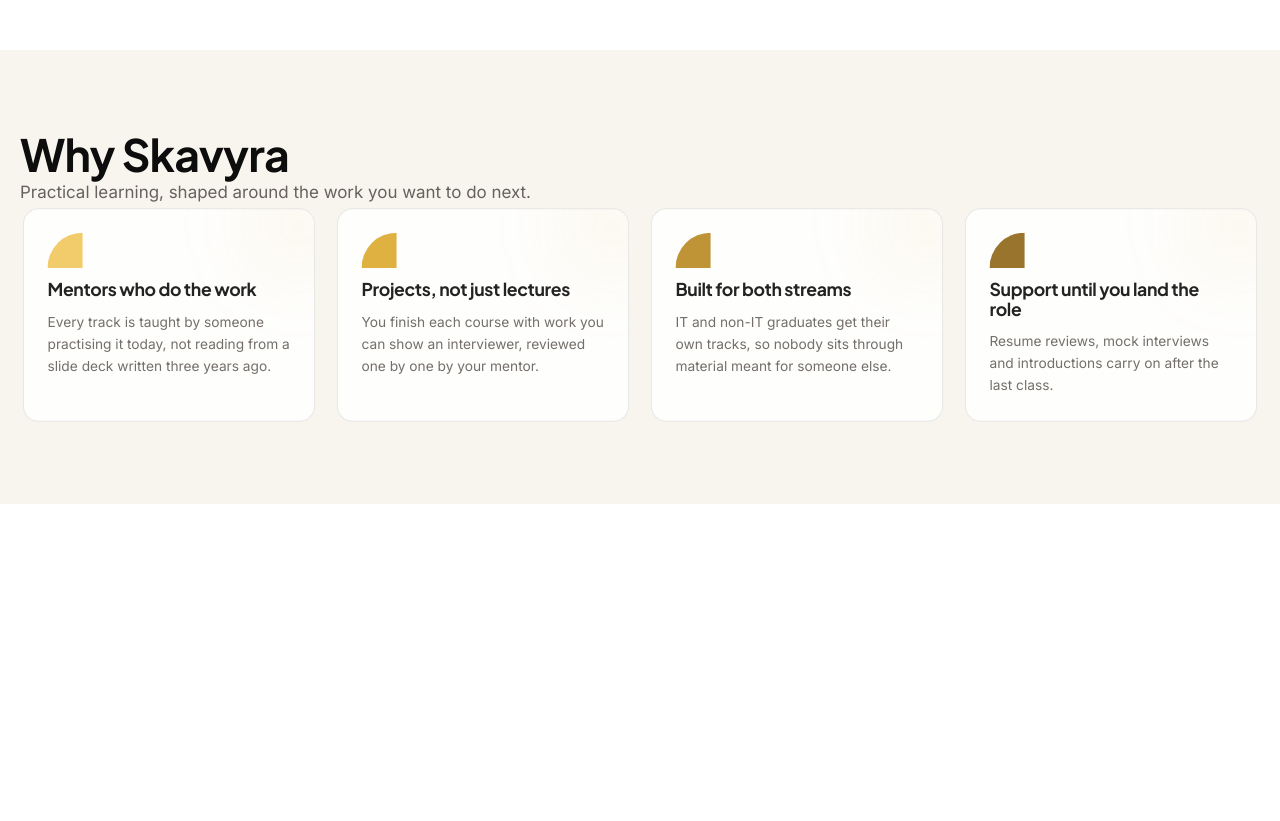
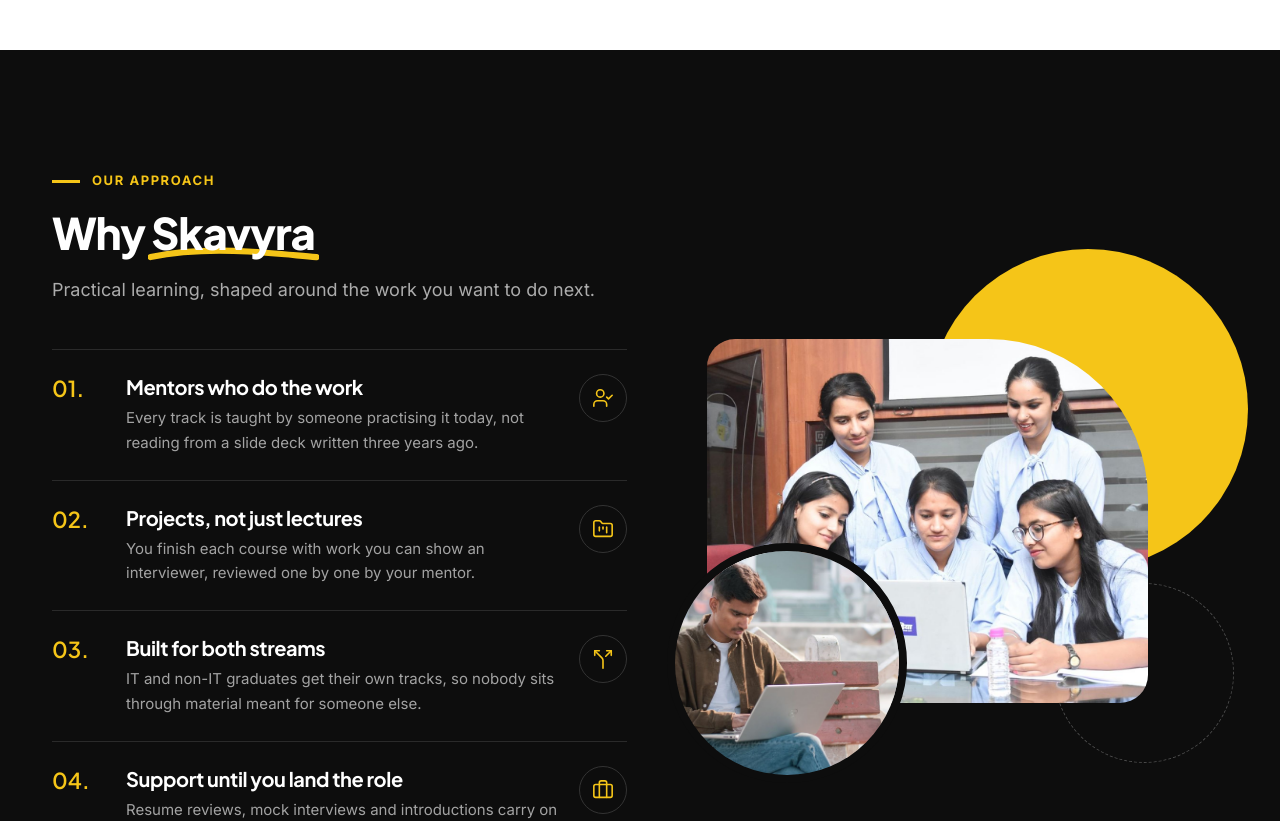
Before and after one commit to Skavyra/Skavyra, a Next.js app: page / in a window 1280 px wide. Shown: the part 2160-2981 px from the top of the page. Built offline with nearby package versions, Linux system fonts and the light colour scheme; no server answers; the database is empty.

Commit message:
UI 12: home-why

```diff
--- a/src/components/marketing/WhySkavyra.tsx
+++ b/src/components/marketing/WhySkavyra.tsx
@@ -1,100 +1,55 @@
-"use client";
-
-import { useLayoutEffect, useRef } from "react";
-import gsap from "gsap";
-import { ScrollTrigger } from "gsap/ScrollTrigger";
+import Image from "next/image";
+import { Briefcase, FolderKanban, Split, UserCheck } from "lucide-react";
+import type { CSSProperties } from "react";
 
 import { REASONS } from "@/lib/content";
 
-import { Quarter } from "./Quarter";
-import { SectionHeading } from "./SectionHeading";
-
-const SHADES = ["#F2C75C", "#DDAA2F", "#B98A24", "#8E6718"];
+const ICONS = [UserCheck, FolderKanban, Split, Briefcase];
 
 export function WhySkavyra() {
-  const sectionRef = useRef<HTMLElement>(null);
-  const cardsRef = useRef<HTMLUListElement>(null);
-
-  useLayoutEffect(() => {
-    const section = sectionRef.current;
-    const list = cardsRef.current;
-    if (!section || !list) return;
-
-    gsap.registerPlugin(ScrollTrigger);
-    const context = gsap.context(() => {
-      const cards = gsap.utils.toArray<HTMLElement>("[data-reason-card]", list);
-      const media = gsap.matchMedia();
-
-      media.add(
-        {
-          desktop: "(min-width: 1024px) and (prefers-reduced-motion: no-preference)",
-          tablet: "(min-width: 640px) and (max-width: 1023px) and (prefers-reduced-motion: no-preference)",
-          mobile: "(max-width: 639px) and (prefers-reduced-motion: no-preference)",
-        },
-        ({ conditions }) => {
-          if (!conditions) return;
-
-          if (conditions.desktop) {
-            const story = gsap.timeline({
-              scrollTrigger: {
-                trigger: section,
-                start: "top top+=80",
-                end: "+=800",
-                pin: true,
-                scrub: 0.7,
-                anticipatePin: 1,
-                invalidateOnRefresh: true,
-                onLeave: () => gsap.set(cards, { clearProps: "transform,opacity" }),
-                onLeaveBack: () => gsap.set(cards, { clearProps: "transform,opacity" }),
-              },
-            });
-
-            story.set(cards, { scale: 0.98, opacity: 0.9 });
-            cards.forEach((card, index) => {
-              const start = index * 1.05;
-              story.to(card, { scale: 1.035, opacity: 1, y: -5, duration: 0.42, ease: "power2.out" }, start);
-              story.to(card, { scale: 0.98, opacity: 0.9, y: 0, duration: 0.45, ease: "power2.inOut" }, start + 0.45);
-            });
-            story.to(cards, { scale: 1, opacity: 1, y: 0, duration: 0.5, stagger: 0.08, ease: "power3.out" }, 4.45);
-            return;
-          }
-
-          gsap.from(cards, {
-            opacity: 0,
-            y: conditions.tablet ? 28 : 16,
-            duration: conditions.tablet ? 0.52 : 0.44,
-            stagger: 0.08,
-            ease: "power3.out",
-            clearProps: "transform,opacity,visibility",
-            scrollTrigger: {
-              trigger: list,
-              start: "top 84%",
-              once: true,
-            },
-          });
-        },
-      );
-
-      return () => media.revert();
-    }, section);
-
-    return () => context.revert();
-  }, []);
-
   return (
-    <section ref={sectionRef} className="section relative overflow-hidden bg-ivory/60">
-      <div className="container">
-        <SectionHeading title="Why Skavyra" description="Practical learning, shaped around the work you want to do next." />
-        <ul ref={cardsRef} className="mt-fluid-sm grid gap-4 sm:grid-cols-2 lg:grid-cols-4">
-          {REASONS.map((r, i) => (
-            <li key={r.title} data-reason-card className="group relative flex flex-col gap-3 overflow-hidden rounded-2xl border border-ink/10 bg-card p-6 transition duration-300 motion-safe:hover:-translate-y-1 hover:border-gold-500/50 hover:shadow-[0_20px_42px_-32px_rgba(13,13,13,0.38)]">
-              <span aria-hidden="true" className="absolute right-0 top-0 h-24 w-24 translate-x-1/3 -translate-y-1/3 rounded-full bg-gold-300/10 blur-2xl transition group-hover:bg-gold-300/25" />
-              <Quarter className="relative size-9 transition-transform duration-500 motion-safe:group-hover:rotate-6" fill={SHADES[i]} />
-              <h3 className="relative text-lg">{r.title}</h3>
-              <p className="relative text-sm leading-relaxed text-muted-foreground">{r.body}</p>
-            </li>
-          ))}
-        </ul>
+    <section className="sec sec--ink why" id="why">
+      <div className="wrap why__grid">
+        <div className="why__copy">
+          <div className="reveal">
+            <p className="over over--dark"><span className="over__bar" />Our approach</p>
+            <h2 className="h2">Why <span className="hl">Skavyra</span></h2>
+            <p className="lead">Practical learning, shaped around the work you want to do next.</p>
+          </div>
+          <ul className="why__list">
+            {REASONS.map((reason, index) => {
+              const Icon = ICONS[index % ICONS.length];
+              return (
+                <li
+                  key={reason.title}
+                  className="reason reveal"
+                  style={{ "--d": `${index * 80}ms` } as CSSProperties}
+                  data-reason-card
+                >
+                  <span className="reason__n">{String(index + 1).padStart(2, "0")}.</span>
+                  <div><h3>{reason.title}</h3><p>{reason.body}</p></div>
+                  <span className="reason__ic"><Icon className="ic" strokeWidth={1.75} /></span>
+                </li>
+              );
+            })}
+          </ul>
+        </div>
+        <div className="why__art reveal">
+          <span className="blk blk--y why__blk" aria-hidden="true" />
+          <figure className="why__photo">
+            <Image
+              src="/images/site/photo-classroom.jpg"
+              alt="Students working together on a laptop"
+              fill
+              sizes="(max-width:900px) 90vw, 420px"
+              style={{ objectFit: "cover" }}
+            />
+          </figure>
+          <figure className="why__photo2">
+            <Image src="/images/site/photo-laptop-study.jpg" alt="" fill sizes="240px" style={{ objectFit: "cover" }} />
+          </figure>
+          <span className="frame why__frame" aria-hidden="true" />
+        </div>
       </div>
     </section>
   );
```
